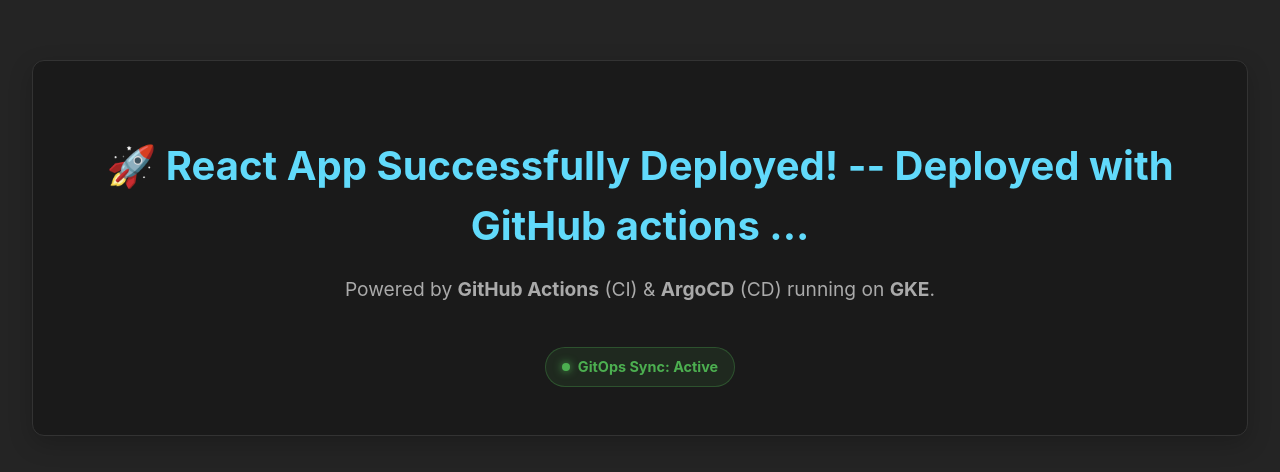
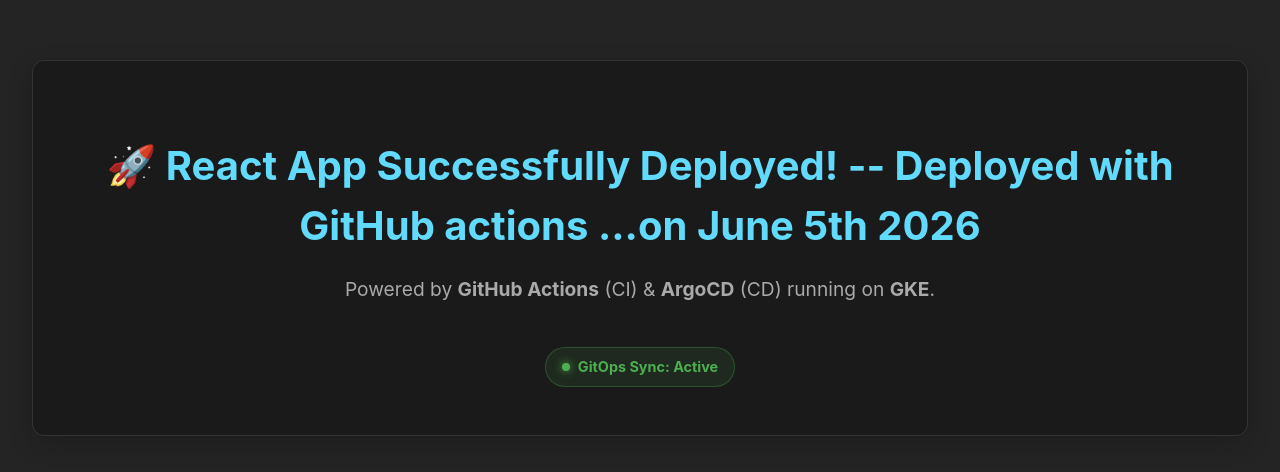
Before and after one commit to suneelkandali/gcp-gke-githubactions-agrocd-reactapp, a React (Vite) app: page / in a window 1280 px wide. Shown: the part 152-624 px from the top of the page. Built offline with nearby package versions, Linux system fonts and the light colour scheme; the HTML template or start-up script is replaced by a standard one.

Commit message:
Added changes

```diff
--- a/deployment.yaml
+++ b/deployment.yaml
@@ -16,7 +16,7 @@
     spec:
       containers:
       - name: react-app
-        image: us-central1-docker.pkg.dev/gke-hello-world-498115/react-repo/reactapp-gcp-gke-githubactions-cicd:v1.0.0
+        image: us-central1-docker.pkg.dev/gke-hello-world-498115/react-repo/reactapp-gcp-gke-githubactions-cicd:v2.0.0
         ports:
         - containerPort: 80
 ---
--- a/src/components/Hero.jsx
+++ b/src/components/Hero.jsx
@@ -3,7 +3,7 @@
 export default function Hero() {
   return (
     <div className="hero-container">
-      <h1>🚀 React App Successfully Deployed! -- Deployed with GitHub actions ...</h1>
+      <h1>🚀 React App Successfully Deployed! -- Deployed with GitHub actions ...on June 5th 2026</h1>
       <p>Powered by <strong>GitHub Actions</strong> (CI) & <strong>ArgoCD</strong> (CD) running on <strong>GKE</strong>.</p>
       <div className="status-badge">
         <span className="dot"></span> GitOps Sync: Active
```
